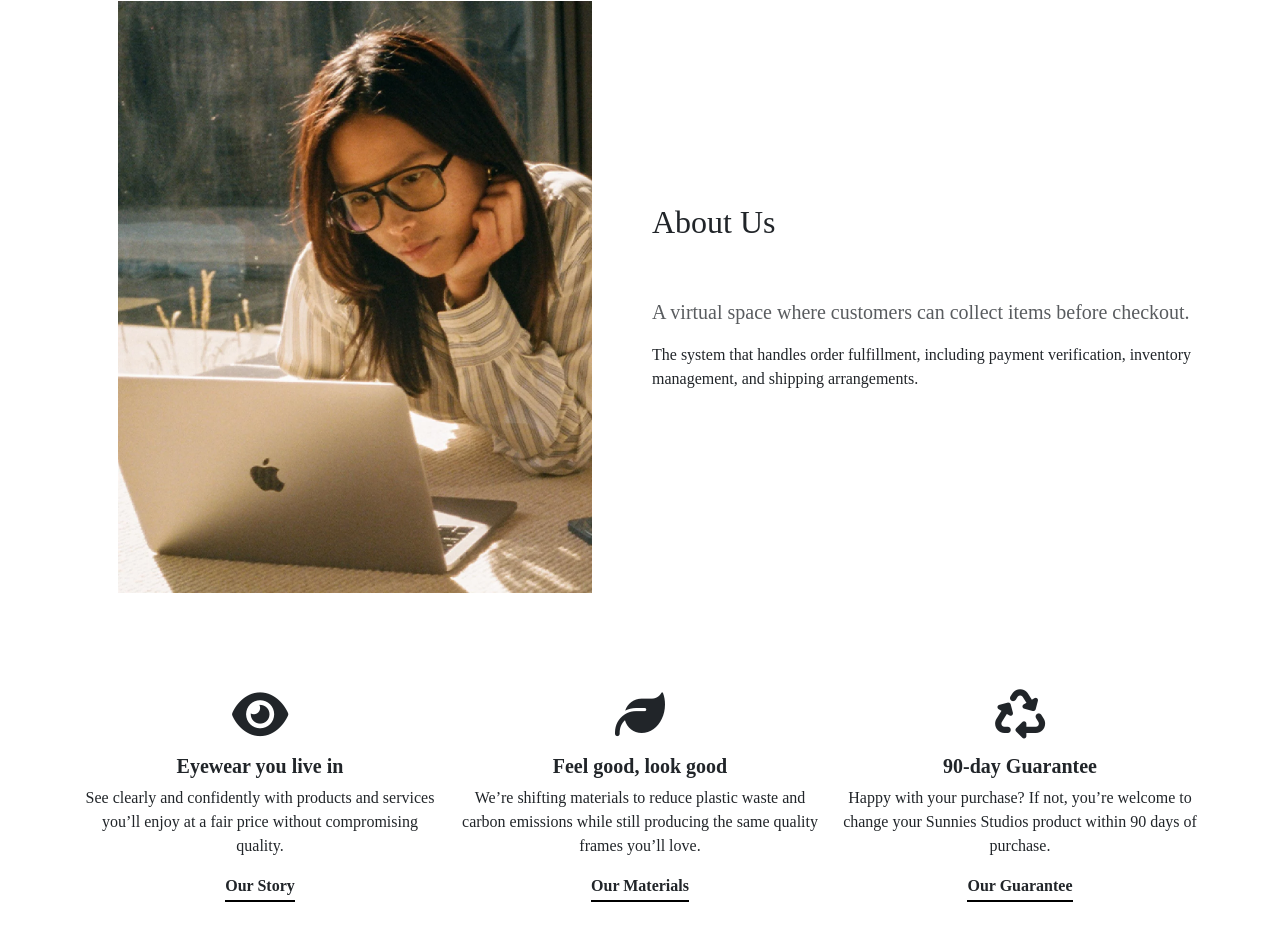
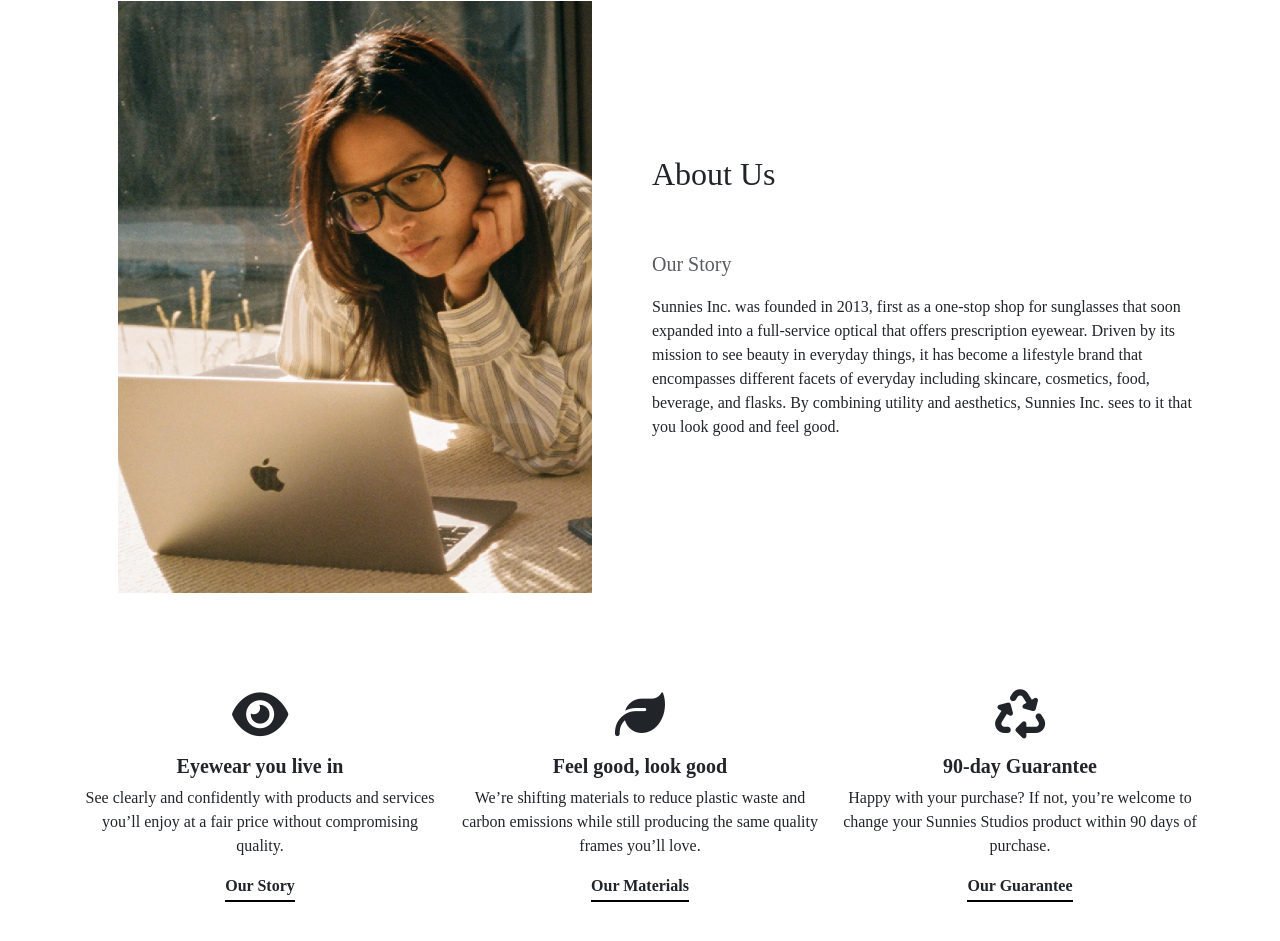
Before and after one commit to francinezgrr/activity4, a plain HTML site: page Product Website/home.html in a window 1280 px wide. Shown: the part 3388-4329 px from the top of the page. Drawn offline with nearby package versions, Linux system fonts and the light colour scheme; a script that the page names is missing.

Commit message:
Update home.html

```diff
--- a/Product Website/home.html
+++ b/Product Website/home.html
@@ -395,10 +395,10 @@
                         <h2 class=" d-inline-block">About Us</h2>
                     </div>
                     <p class="lead text-muted">
-                        A virtual space where customers can collect items before checkout.
+                        Our Story
                     </p>
                     <p>
-                        The system that handles order fulfillment, including payment verification, inventory management, and shipping arrangements.
+                        Sunnies Inc. was founded in 2013, first as a one-stop shop for sunglasses that soon expanded into a full-service optical that offers prescription eyewear. Driven by its mission to see beauty in everyday things, it has become a lifestyle brand that encompasses different facets of everyday including skincare, cosmetics, food, beverage, and flasks. By combining utility and aesthetics, Sunnies Inc. sees to it that you look good and feel good.
                     </p>
                 </div>
 
```
